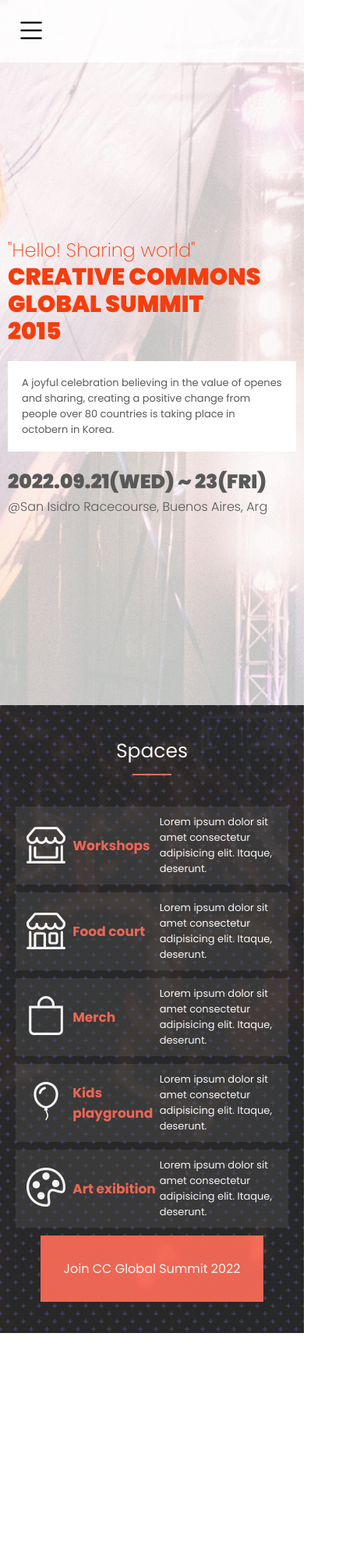
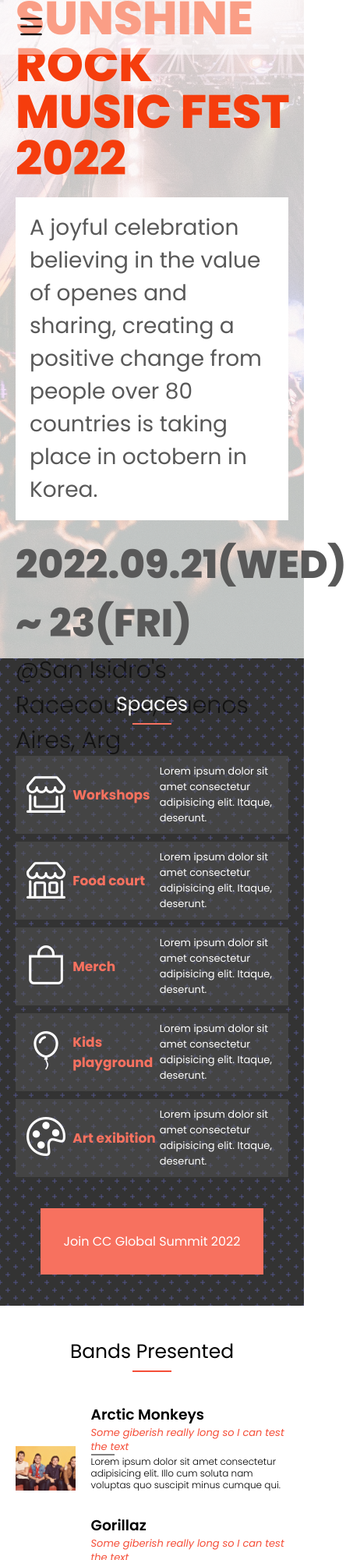
Before and after one commit to KaskMIL/spring_concert, a website: page index.html in a window 390 px wide. Shown: the top 2000 px of the page at 78% size, 444 px wide, since content can reach past the window. Before the commit the page ends 1709 px from the top, so only its background shows below. Drawn offline with nearby package versions, Linux system fonts and the light colour scheme; a web font is replaced by a local one.

Commit message:
Fix intro section mobile version

```diff
--- a/index.html
+++ b/index.html
@@ -19,16 +19,17 @@
   </header>
   <main>
     <section class="intro-section">
-      <h1>CREATIVE COMMONS<br>GLOBAL SUMMIT<br>2015</h1>
-      <h2>"Hello! Sharing world"</h2>
+      <h1>SUNSHINE ROCK<br>MUSIC FEST<br>2022</h1>
+      <h2>"Hello! Sunny world"</h2>
       <div class="text-container">
-        <p>A joyful celebration believing in the value of openes and sharing, creating a positive change from people over 80 countries is taking place in octobern in Korea.</p>
+        <p>A joyful celebration believing in the value of openes and sharing, creating a positive change from people
+          over 80 countries is taking place in octobern in Korea.</p>
       </div>
       <h3>2022.09.21(WED) ~ 23(FRI)</h3>
-      <h4>@San Isidro Racecourse, Buenos Aires, Arg</h4>
+      <h4>@San Isidro's Racecourse, Buenos Aires, Arg</h4>
     </section>
 
-    <section class="spaces">
+    <section class="spaces-section">
       <h2>Spaces</h2>
       <div class="horizontal-bar"></div>
       <article class="card-container">
@@ -58,6 +59,83 @@
       </article>
       <a href="#">Join CC Global Summit 2022</a>
     </section>
+
+    <section class="presented-section">
+      <h2>Bands Presented</h2>
+      <div class="horizontal-bar"></div>
+      <article class="band-container">
+        <div class="grid-1">
+            <img src="./images/arctic-monkeys.jpeg" alt="Arctic Monkeys">
+          </div>
+        <div class="grid-2">
+          <h3>Arctic Monkeys</h3>
+          <h4>Some giberish really long so I can test the text</h4>
+          <div class="card-bar"></div>
+          <p>Lorem ipsum dolor sit amet consectetur adipisicing elit. Illo cum soluta nam voluptas quo suscipit minus
+            cumque qui.</p>
+        </div>
+      </article>
+      <article class="band-container">
+        <div class="grid-1">
+            <img src="./images/gorillaz.jpeg" alt="Arctic Monkeys">
+          </div>
+        <div class="grid-2">
+          <h3>Gorillaz</h3>
+          <h4>Some giberish really long so I can test the text</h4>
+          <div class="card-bar"></div>
+          <p>Lorem ipsum dolor sit amet consectetur adipisicing elit. Illo cum soluta nam voluptas quo suscipit minus
+            cumque qui.</p>
+        </div>
+      </article>
+      <article class="band-container">
+        <div class="grid-1">
+            <img src="./images/green-day.jpeg" alt="Arctic Monkeys">
+        </div>
+        <div class="grid-2">
+          <h3>Green Day</h3>
+          <h4>Some giberish really long so I can test the text</h4>
+          <div class="card-bar"></div>
+          <p>Lorem ipsum dolor sit amet consectetur adipisicing elit. Illo cum soluta nam voluptas quo suscipit minus
+            cumque qui.</p>
+        </div>
+      </article>
+      <article class="band-container">
+        <div class="grid-1">
+            <img src="./images/jack-johnson.jpeg" alt="Arctic Monkeys">
+          </div>
+        <div class="grid-2">
+          <h3>Jack Johnson</h3>
+          <h4>Some giberish really long so I can test the text</h4>
+          <div class="card-bar"></div>
+          <p>Lorem ipsum dolor sit amet consectetur adipisicing elit. Illo cum soluta nam voluptas quo suscipit minus
+            cumque qui.</p>
+        </div>
+      </article>
+      <article class="band-container">
+        <div class="grid-1">
+            <img src="./images/radio-head.jpeg" alt="Arctic Monkeys">
+          </div>
+        <div class="grid-2">
+          <h3>Jack Johnson</h3>
+          <h4>Some giberish really long so I can test the text</h4>
+          <div class="card-bar"></div>
+          <p>Lorem ipsum dolor sit amet consectetur adipisicing elit. Illo cum soluta nam voluptas quo suscipit minus
+            cumque qui.</p>
+        </div>
+      </article>
+      <article class="band-container">
+        <div class="grid-1">
+            <img src="./images/redhotchilipeppers.jpeg" alt="Arctic Monkeys">
+          </div>
+        <div class="grid-2">
+          <h3>Red Hot Chilli Peppers</h3>
+          <h4>Some giberish really long so I can test the text</h4>
+          <div class="card-bar"></div>
+          <p>Lorem ipsum dolor sit amet consectetur adipisicing elit. Illo cum soluta nam voluptas quo suscipit minus
+            cumque qui.</p>
+        </div>
+      </article>
+    </section>
   </main>
 
 </body>
--- a/scss/main.scss
+++ b/scss/main.scss
@@ -1,4 +1,4 @@
-@import url('https://fonts.googleapis.com/css2?family=Merriweather:wght@300;700&family=Poppins:wght@200;300;400;500;700;900&display=swap');
+@import url('https://fonts.googleapis.com/css2?family=Poppins:ital,wght@0,100;0,200;0,300;0,400;0,600;0,700;0,800;0,900;1,100;1,200;1,300;1,400;1,500;1,600;1,700;1,800;1,900&display=swap');
 @import url('https://fonts.googleapis.com/css2?family=Koulen&family=Pacifico&family=Permanent+Marker&family=Satisfy&display=swap');
 
 html {
@@ -12,12 +12,7 @@
 body {
   margin: 0;
   font-size: 1.6rem;
-
   font-family: 'Poppins', sans-serif;
-   background-image: linear-gradient(rgba(255, 255, 255, 0.7), rgba(255, 255, 255, 0.7)), url(../../images/concert-people.jpeg);
-  // filter: blur(3px) grayscale(100%);
-   background-repeat: no-repeat, no-repeat;
-   background-size: cover, cover;
 }
 
 h1,h2,h3,h4,p {
@@ -35,7 +30,7 @@
 }
 
 header {
-  background-color: rgba(255,255,255,0.8);
+  background-color: rgba(255,255,255,0.5);
   position: fixed;
   top: 0;
   overflow: hidden;
@@ -43,34 +38,38 @@
 
   .mobile-nav {
     display: flex;
-    padding: 1rem 2rem;
+    padding: 0.5rem 2rem;
     font-size: 4rem;
   }
 }
 
 main {
-  margin-top: 6rem;
 
   .intro-section {
     display: flex;
     flex-direction: column;
     height: 100vh;
     justify-content: center;
-    margin: 1rem 1rem 0 1rem;
+    background-image: linear-gradient(rgba(255, 255, 255, 0.7), rgba(255, 255, 255, 0.7)), url(../../images/concert-people.jpeg);
+    background-repeat: no-repeat, no-repeat;
+    background-size: cover, cover;
 
     h1 {
-      font-size: 3rem;
-      font-weight: 900;
+      font-size: 6rem;
+      font-weight: 800;
       color: rgba(245,61,13,1);
-      line-height: 3.5rem;
+      line-height: 6rem;
       order: 1;
       margin-bottom: 2rem;
+      margin-left: 2rem;
     }
 
     h2 {
       order: 0;
+      font-size: 4rem;
       font-weight: 200;
       color: var(--orange-title);
+      margin-left: 2rem;
     }
 
     .text-container {
@@ -78,26 +77,31 @@
       background-color: white;
       padding: 1.8rem;
       color: var(--brown-bg);
-      font-size: 1.3rem;
+      font-size: 2.8rem;
       margin-bottom: 2rem;
+      margin-left: 2rem;
+      margin-right: 2rem;
     }
 
     h3 {
       order: 3;
-      font-size: 2.5rem;
-      font-weight: 900;
+      font-size: 5rem;
+      font-weight: 800;
       color: var(--brown-bg);
+      margin-left: 2rem;
     }
 
     h4 {
       order: 4;
+      font-size: 3rem;
       font-weight: 300;
       color: var(--brown-bg);
+      margin-left: 2rem;
     }
   }
 
   // Spaces Section
-  .spaces {
+  .spaces-section {
     display: flex;
     flex-direction: column;
     align-items: center;
@@ -111,7 +115,7 @@
       color: white;
       font-weight: 400;
       font-size: 2.5rem;
-      margin-bottom: 1rem;
+      margin-bottom: 0.5rem;
     }
 
     .horizontal-bar {
@@ -126,6 +130,7 @@
       color: white;
       background-color: #F54E38;
       padding: 3rem;
+      margin-top: 3rem;
     }
 
     .card-container {
@@ -154,4 +159,72 @@
       }
     }
   }
+
+  // Presented Section
+  .presented-section {
+    display: flex;
+    flex-direction: column;
+    align-items: center;
+
+    h2 {
+      font-size: 2.5rem;
+      font-weight: 400;
+      margin-top: 4rem;
+      margin-bottom: 0.5rem;
+    }
+
+    .horizontal-bar {
+      width: 5rem;
+      height: 0.2rem;
+      background-color: #F54E38;
+      margin-bottom: 4rem;
+    }
+
+    .band-container {
+      display: flex;
+      margin-bottom: 3rem;
+      padding: 0 2rem;
+
+      .grid-1 {
+        display: flex;
+        align-items: flex-end;
+        justify-content: end;
+        flex-basis: 60%;
+
+          img {
+            width: 100%;
+            height: auto;
+          }
+      }
+
+      .grid-2 {
+        padding-left: 2rem;
+
+        h3 {
+          font-weight: 600;
+          font-size: 1.5;
+        }
+
+        h4 {
+          font-weight: 400;
+          color: #F54E38;
+          font-style: italic;
+          line-height: 1.8rem;
+          font-size: 1.3rem;
+        }
+
+        .card-bar {
+          width: 3rem;
+          height: 0.2rem;
+          background-color: grey;
+        }
+
+        p {
+          font-weight: 300;
+          font-size: 1.2rem;
+          line-height: 1.5rem;
+        }
+      }
+    }
+  }
 }
```
Also changed, not shown: dist/css/main.css, images/arctic-monkeys.jpeg (added), images/gorillaz.jpeg (added), images/green-day.jpeg (added), images/jack-johnson.jpeg (added), images/radio-head.jpeg (added), images/redhotchilipeppers.jpeg (added), 1 other file.
